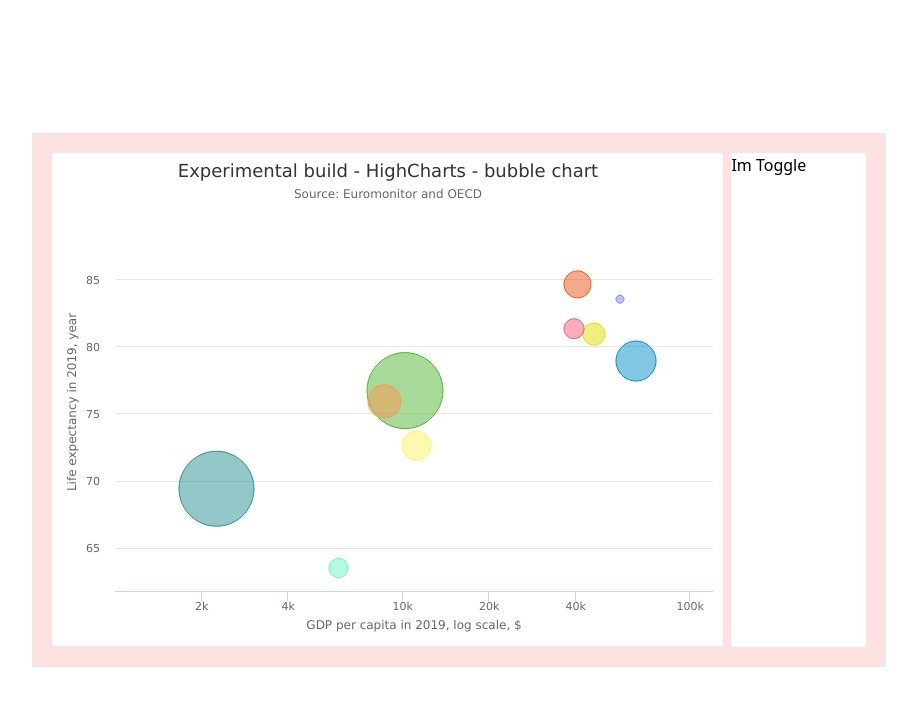
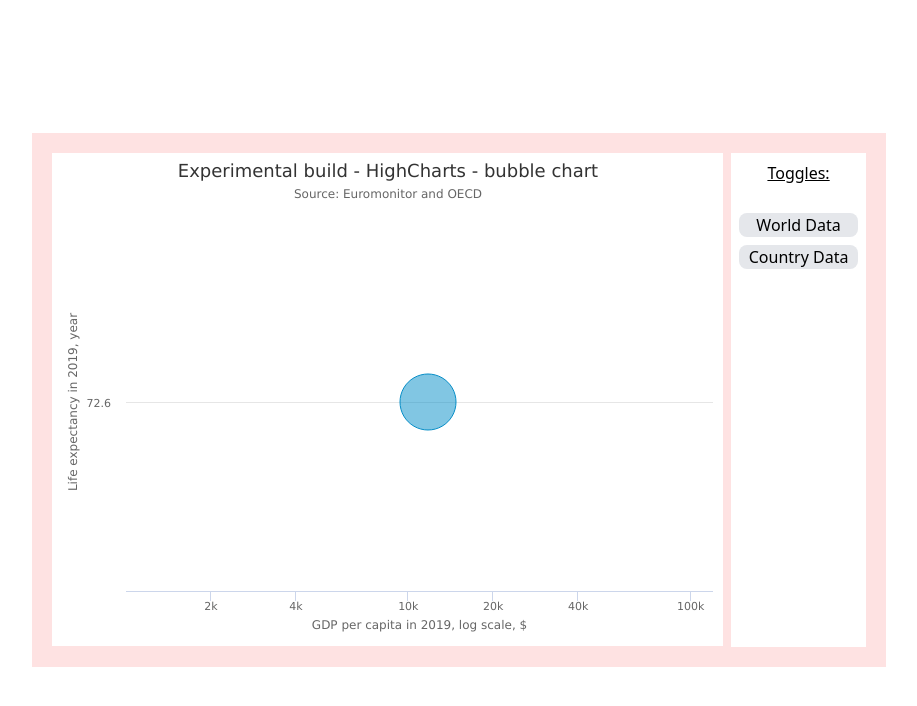
Before and after one commit to RobJJ/charting-playground, a React (Create React App) app: page / in a window 1280 px wide. Shown: the top 706 px of the page, without its empty margins (181-1098 px from the left). Built offline with nearby package versions, Linux system fonts and the light colour scheme.

Commit message:
added animation on data change

```diff
--- a/src/App.js
+++ b/src/App.js
@@ -5,6 +5,7 @@ import HighchartsPage from "./pages/highcharts-page";
 // import Toggle from "./charts/highcharts/toggle";
 
 function App() {
+  console.log("---- APP JS ----");
   return (
     <div className="#F5F5F5 w-screen h-screen flex justify-center items-center">
       <div className="bg-red-100 w-2/3 h-2/3 p-5">
--- a/src/charts/highcharts/scatter-bubble-chart.js
+++ b/src/charts/highcharts/scatter-bubble-chart.js
@@ -1,22 +1,31 @@
-import React from "react";
+import React, { useEffect, useRef, useState } from "react";
 // import _ from "lodash";
 
 import Highcharts from "highcharts";
 import HighchartsReact from "highcharts-react-official";
 
-import { GDP_LIFE_DATA } from "./bubbleChart-data";
-
 import HC_more from "highcharts/highcharts-more";
 HC_more(Highcharts);
 
-const BubbleChart = ({ data }) => {
-  const getOptions = (type) => ({
+const BubbleChart = ({ currentData, currentKey }) => {
+  // const [key, setKey] = useState(0);
+  console.log("---- Bubble chart comp ----");
+  // const chartComponent = useRef({});
+
+  //
+  const getOptions = (type, data) => ({
     chart: {
       type,
       //   minWidth: 800,
       height: null,
       // maxWidth: null,
       width: null,
+      events: {
+        redraw: true,
+      },
+      animation: {
+        duration: 1000,
+      },
     },
     // specify if you want the legend.. you can still add x-y desc
     legend: {
@@ -166,133 +175,30 @@ const BubbleChart = ({ data }) => {
       "#6AF9C4",
       "#8085e9",
     ],
-
+    // series: data,
     series: [
       {
         type: "bubble",
         data: data,
-        // data: [
-        //   {
-        //     name: "USA",
-        //     country: "United States",
-        //     lifeExpectancy: 78.9,
-        //     y: 78.9,
-        //     gdpPerCapita: 65297,
-        //     x: 65297,
-        //     region: "North America",
-        //     population: 328239523,
-        //     z: 328239523,
-        //     // color: "#50B432",
-        //   },
-        //   {
-        //     name: "CHN",
-        //     country: "China",
-        //     lifeExpectancy: 76.7,
-        //     y: 76.7,
-        //     gdpPerCapita: 10216,
-        //     x: 10216,
-        //     region: "Asia",
-        //     population: 1397715000,
-        //     z: 1397715000,
-        //   },
-        //   {
-        //     name: "JPN",
-        //     country: "Japan",
-        //     lifeExpectancy: 84.6,
-        //     y: 84.6,
-        //     gdpPerCapita: 40849,
-        //     x: 40849,
-        //     region: "Asia",
-        //     population: 126010000,
-        //     z: 126010000,
-        //   },
-        //   {
-        //     name: "DEU",
-        //     country: "Germany",
-        //     lifeExpectancy: 80.9,
-        //     y: 80.9,
-        //     gdpPerCapita: 46457,
-        //     x: 46457,
-        //     region: "Europe",
-        //     population: 83019200,
-        //     z: 83019200,
-        //   },
-        //   {
-        //     name: "GBR",
-        //     country: "United Kingdom",
-        //     lifeExpectancy: 81.3,
-        //     y: 81.3,
-        //     gdpPerCapita: 39720,
-        //     x: 39720,
-        //     region: "Europe",
-        //     population: 66647112,
-        //     z: 66647112,
-        //   },
-        //   {
-        //     name: "IND",
-        //     country: "India",
-        //     lifeExpectancy: 69.4,
-        //     y: 69.4,
-        //     gdpPerCapita: 2263,
-        //     x: 2263,
-        //     region: "Asia",
-        //     population: 1366417756,
-        //     z: 1366417756,
-        //   },
-        //   {
-        //     name: "BRA",
-        //     country: "Brazil",
-        //     lifeExpectancy: 75.9,
-        //     y: 75.9,
-        //     gdpPerCapita: 8714,
-        //     x: 8714,
-        //     region: "South America",
-        //     population: 211049527,
-        //     z: 211049527,
-        //   },
-        //   {
-        //     name: "RUS",
-        //     country: "Russia",
-        //     lifeExpectancy: 72.6,
-        //     y: 72.6,
-        //     gdpPerCapita: 11218,
-        //     x: 11218,
-        //     region: "Europe/Asia",
-        //     population: 145872256,
-        //     z: 145872256,
-        //   },
-        //   {
-        //     name: "ZAF",
-        //     country: "South Africa",
-        //     lifeExpectancy: 63.5,
-        //     y: 63.5,
-        //     gdpPerCapita: 6001,
-        //     x: 6001,
-        //     region: "Africa",
-        //     population: 58558267,
-        //     z: 58558267,
-        //   },
-        //   {
-        //     name: "AUS",
-        //     country: "Australia",
-        //     lifeExpectancy: 83.5,
-        //     y: 83.5,
-        //     gdpPerCapita: 57324,
-        //     x: 57324,
-        //     region: "Australia",
-        //     population: 25203198,
-        //     z: 25203198,
-        //   },
-        // ],
+        animation: {
+          duration: 1000,
+        },
       },
-      //can add another data series here
     ],
   });
+  //
+  // useEffect(() => {
+  //   console.log("ChartComponent Ref: ", chartComponent);
+  //   // chartComponent.current.chart.redraw(false);
+  //   setKey((prevKey) => prevKey + 1);
+  // }, [currentData]);
   return (
     <HighchartsReact
+      // ref={chartComponent}
+      key={currentKey}
       containerProps={{ style: { height: "100%", width: "100%" } }}
       highcharts={Highcharts}
-      options={getOptions("bubble")}
+      options={getOptions("bubble", currentData)}
     />
   );
 };
--- a/src/charts/highcharts/toggle.js
+++ b/src/charts/highcharts/toggle.js
@@ -1,9 +1,39 @@
 import React from "react";
 
-const Toggle = () => {
+import { GDP_LIFE_DATA } from "./bubbleChart-data";
+
+const Toggle = ({ setCurrentData, setKey }) => {
+  console.log("---- Toggle Comp ----");
+  console.log("data pulled through: ", GDP_LIFE_DATA);
+  //
+  function handleClick(e) {
+    console.log("click event has been called! - changing data!");
+    const choice = e.target.name;
+    const newData = [...GDP_LIFE_DATA[choice]];
+    // console.log("e.target.name", e.target.name);
+    setCurrentData(newData);
+    setKey((prevKey) => prevKey + 1);
+  }
+  //
   return (
-    <div className="w-1/5 h-full bg-white">
-      <div>Im Toggle</div>
+    <div className="w-1/5 h-full bg-white flex flex-col">
+      <div className="underline mt-2 mb-5 text-center">Toggles:</div>
+      <div className="flex flex-col p-2 gap-2">
+        <button
+          onClick={handleClick}
+          name="world"
+          className="bg-gray-200 rounded-lg"
+        >
+          World Data
+        </button>
+        <button
+          onClick={handleClick}
+          name="country"
+          className="bg-gray-200 rounded-lg"
+        >
+          Country Data
+        </button>
+      </div>
     </div>
   );
 };
--- a/src/pages/highcharts-page.js
+++ b/src/pages/highcharts-page.js
@@ -6,11 +6,15 @@ import BubbleChart from "../charts/highcharts/scatter-bubble-chart";
 import { GDP_LIFE_DATA } from "../charts/highcharts/bubbleChart-data";
 
 const HighchartsPage = () => {
-  const [currentData, setCurrentData] = useState(GDP_LIFE_DATA["country"]);
+  console.log("---- HighCharts PAGE ----");
+  const [currentData, setCurrentData] = useState([...GDP_LIFE_DATA["world"]]);
+  const [key, setKey] = useState(0);
+  //
+  console.log("current data reading: ", currentData);
   return (
     <div className="w-full h-full flex gap-2">
-      <BubbleChart data={currentData} />
-      <Toggle setCurrentData={setCurrentData} />
+      <BubbleChart currentData={currentData} currentKey={key} />
+      <Toggle setCurrentData={setCurrentData} setKey={setKey} />
     </div>
   );
 };
```
Also changed, not shown: src/charts/highcharts/bubbleChart-data.js (+18 -0 lines).
